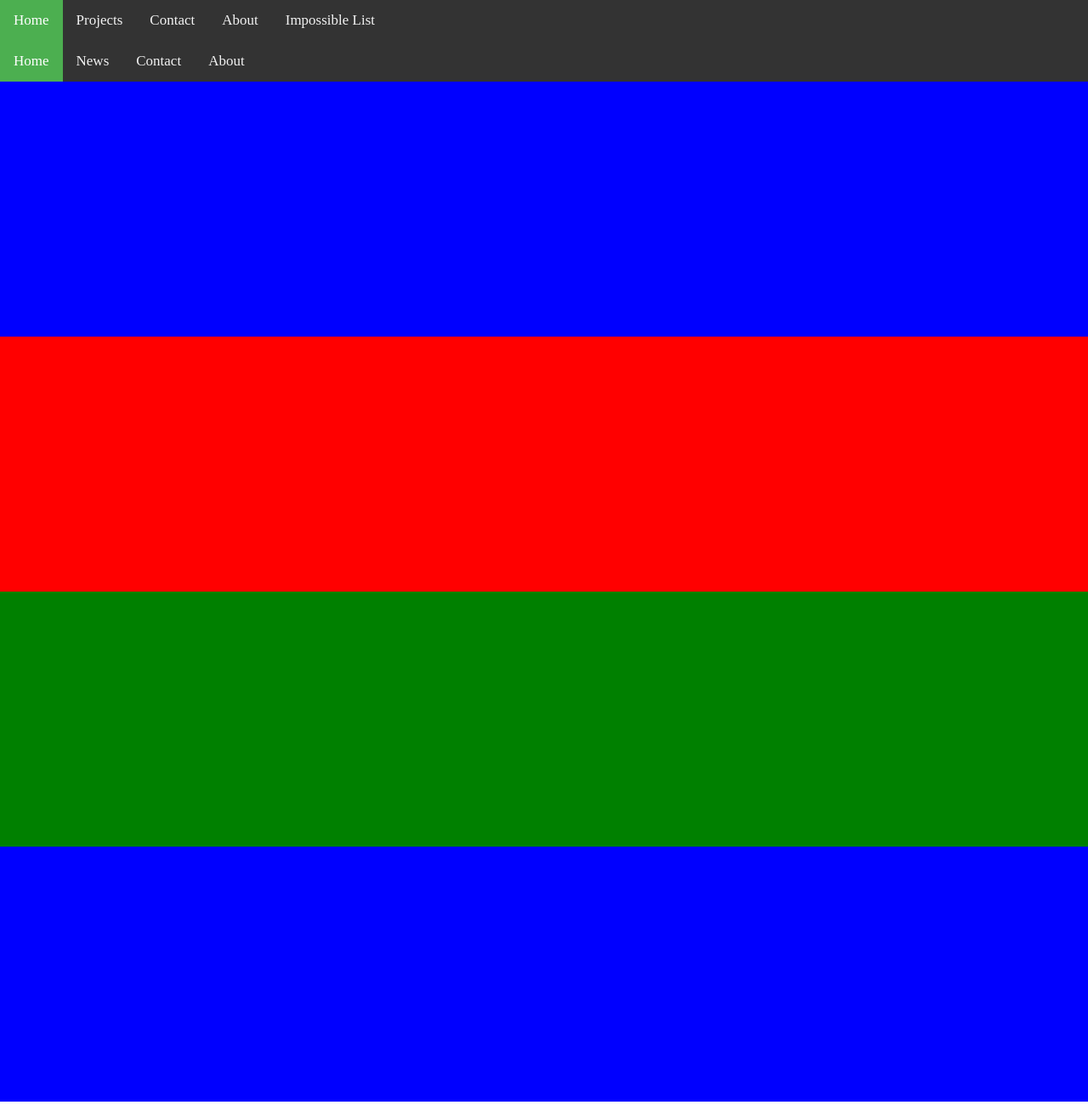
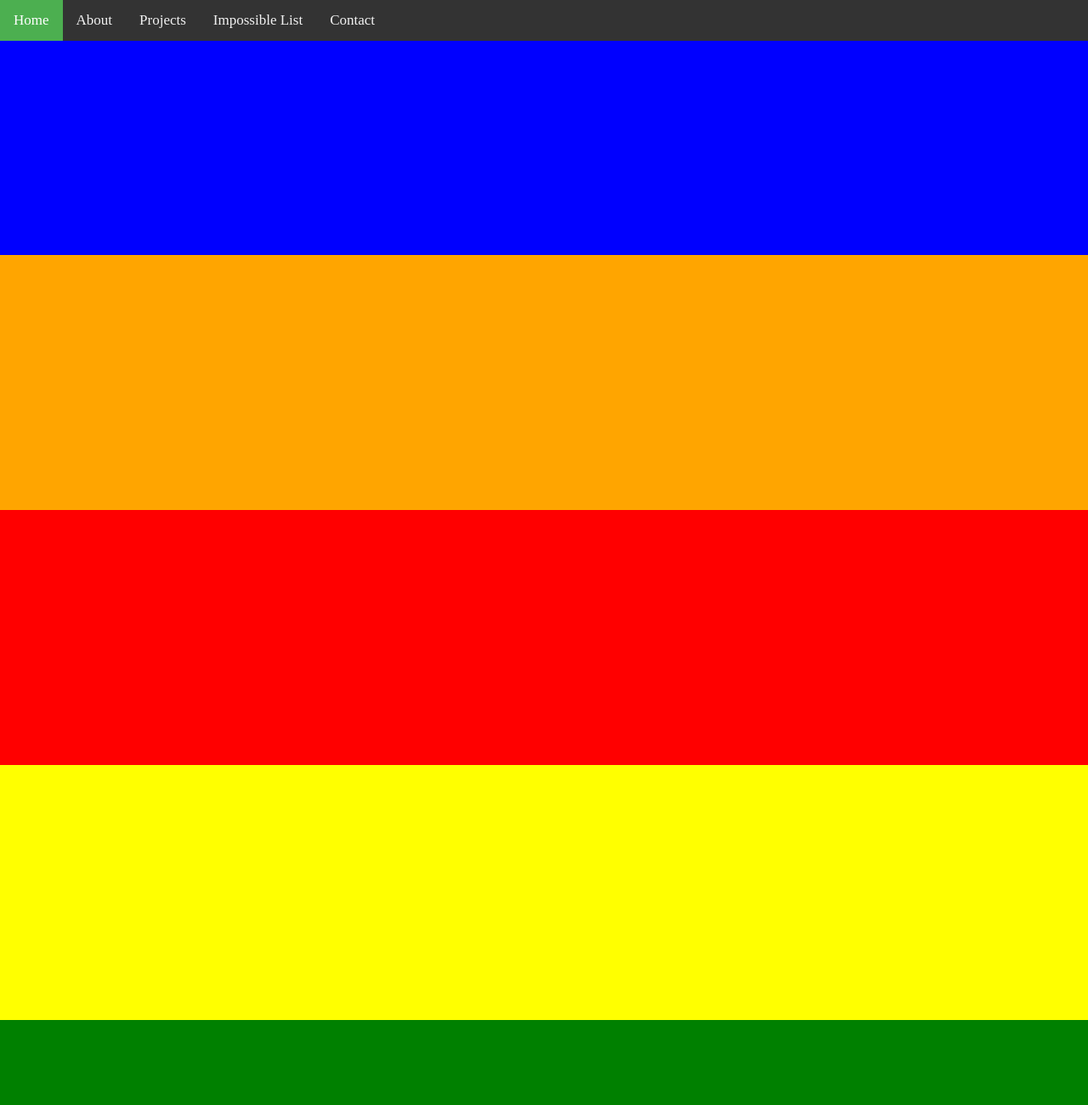
Before and after one commit to PhyLimChordata/Portfolio, a plain HTML site: page Pages/index.html in a window 1280 px wide. Shown: the whole page at 85% size. Drawn offline with nearby package versions, Linux system fonts and the light colour scheme.

Commit message:
Hide scrollbar

```diff
--- a/Pages/index.html
+++ b/Pages/index.html
@@ -26,17 +26,13 @@
     $(document).ready(function(){
         // Add smooth scrolling to all links
         $("a").on('click', function(event) {
-
             // Make sure this.hash has a value before overriding default behavior
             if (this.hash !== "") {
-      // Prevent default anchor click behavior
                 event.preventDefault();
-
-      // Store hash
                 var hash = this.hash;
 
                 // Using jQuery's animate() method to add smooth page scroll
-      // The optional number (800) specifies the number of milliseconds it takes to scroll to the specified area
+                // The optional number (1200) specifies the number of milliseconds it takes to scroll to the specified area
                 $('html, body').animate({
                     scrollTop: $(hash).offset().top
                 }, 1200, function(){
@@ -44,47 +40,46 @@ $(document).ready(function(){
                     // Add hash (#) to URL when done scrolling (default click behavior)
                     window.location.hash = hash;
                 });
-    } // End if
+            }
         });
     });
 </script>
 
+
 <body class="body">
-    <div class="topnav">
+    <div class="topnav" id="myTopnav">
         <a class="active" href="#home">Home</a>
+        <a href="#about">About</a>
         <a href="#projects">Projects</a>
+        <a href="#impossibleList">Impossible List</a>
         <a href="#contact">Contact</a>
-        <a href="#about">About</a>
-        <a href="#impossibleList">Impossible List</a>
-    </div>
-
-    <div class="topnav" id="myTopnav">
-        <a href="#home" class="active">Home</a>
-        <a href="#news">News</a>
-        <a href="#contact">Contact</a>
-        <a href="#about">About</a>
         <a href="javascript:void(0);" class="icon" onclick="myFunction()">
             <i class="fa fa-bars"></i>
         </a>
+
     </div>
 
     <div id="home">
 
     </div>
 
+    <div class="about" id="about">
+
+    </div>
+
+
     <div id="projects">
 
     </div>
 
+    <div id="impossibleList">
+
+    </div>
 
     <div id="contact">
 
     </div>
 
 
-    <div class="about" id="about">
-
-    </div>
-
 </body>
 </html>
--- a/Styling/homepage.css
+++ b/Styling/homepage.css
@@ -1,26 +1,29 @@
+@-moz-document url-prefix() {
+    html,body{
+        scrollbar-width: none; /* Firefox 64 */
+    }
+}
+
 .body {
     height: 100%;
     width: 100%;
     margin: 0%;
+    -ms-overflow-style: none; /* IE 11 */
 }
+
+/* Hide scrollbar for Chrome, Safari and Opera */
+::-webkit-scrollbar {
+    display: none;
+  }
 
 /* Add a black background color to the top navigation */
 .topnav {
     background-color: #333;
     overflow: hidden;
-    height: 100%;
     width: 100%;
+    position: fixed; /* Set the navbar to fixed position */
+    top:0;
 }
-
-/* Style the links inside the navigation bar */
-/* .topnav a {
-    float: left;
-    color: #f2f2f2;
-    text-align: center;
-    padding: 14px 16px;
-    text-decoration: none;
-    font-size: 17px;
-} */
 
 /* Change the color of links on hover */
 .topnav a:hover {
@@ -46,6 +49,20 @@
     font-size: 17px;
 }
 
+
+/* The sticky class is added to the navbar with JS when it reaches its scroll position */
+.sticky {
+    position: fixed;
+    top: 0;
+    width: 100%;
+  }
+
+  /* Add some top padding to the page content to prevent sudden quick movement (as the navigation bar gets a new position at the top of the page (position:fixed and top:0) */
+  .sticky + .content {
+    padding-top: 100%;
+  }
+
+
 /* Hide the link that should open and close the topnav on small screens */
 .topnav .icon {
     display: none;
@@ -57,9 +74,23 @@
     width: 100%;
 }
 
+
+#about {
+    height: 300px;
+    background-color: orange;
+    width: 100%;
+}
+
+
 #projects {
     height: 300px;
     background-color: red;
+    width: 100%;
+}
+
+#impossibleList {
+    height: 300px;
+    background-color: yellow;
     width: 100%;
 }
 
@@ -69,12 +100,6 @@
     width: 100%;
 }
 
-
-#about {
-    height: 300px;
-    background-color: blue;
-    width: 100%;
-}
 
 
   /* When the screen is less than 600 pixels wide, hide all links, except for the first one ("Home"). Show the link that contains should open and close the topnav (.icon) */
```
Lines whose indentation alone changed are shown as unchanged.
